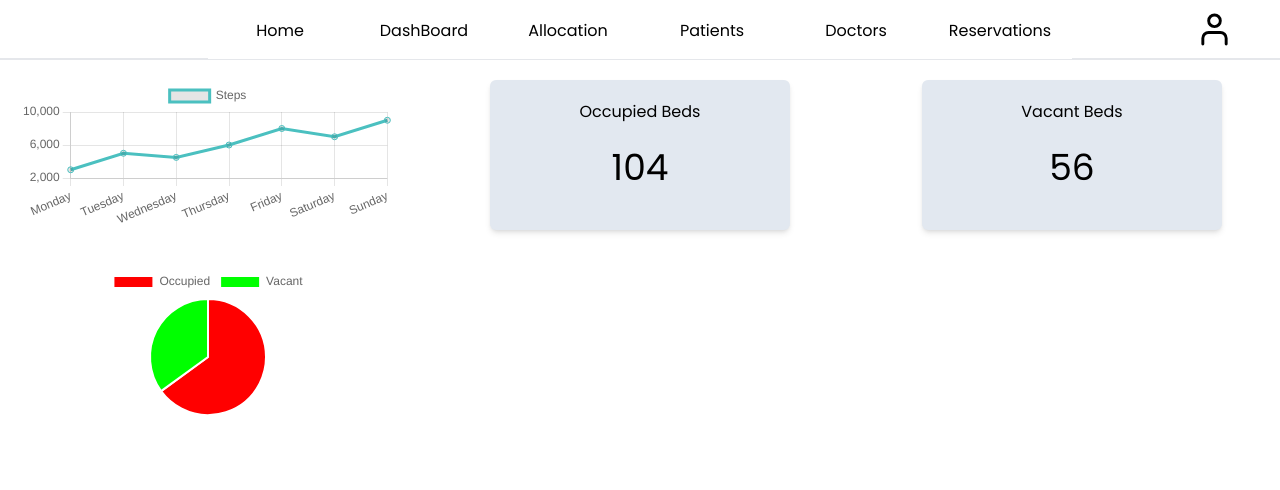
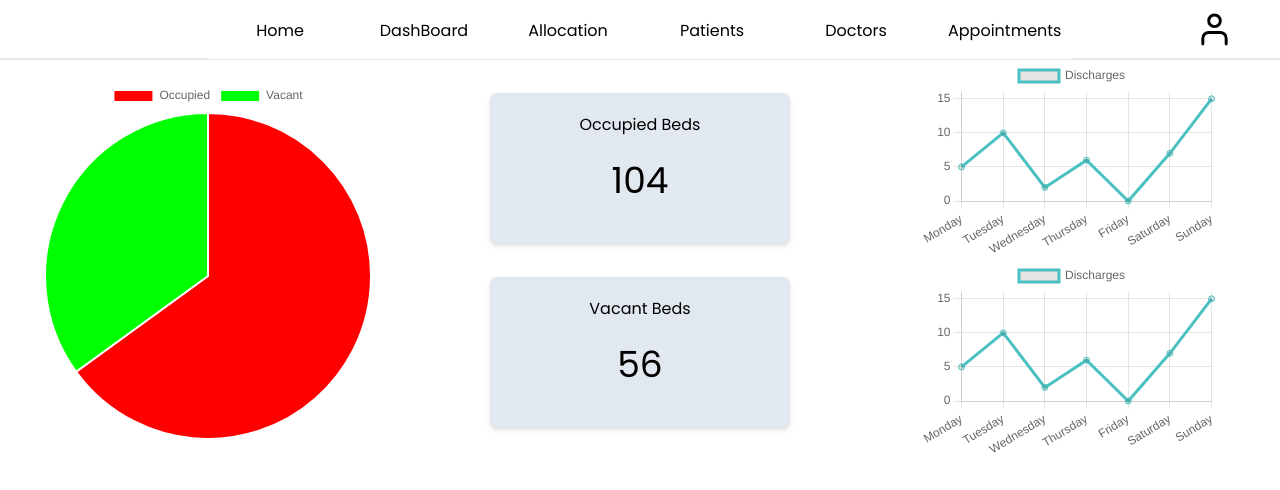
Before and after one commit to StatShibe/Healthcare_Analytics, a React (Vite) app in the folder healthcare_frontend/: page /dashboard in a window 1280 px wide. Shown: the top 490 px of the page. Built offline with nearby package versions, Linux system fonts and the light colour scheme.

Commit message:
added all pages

```diff
--- a/healthcare_frontend/src/App.jsx
+++ b/healthcare_frontend/src/App.jsx
@@ -1,5 +1,5 @@
 import './App.css';
-import { NavigationBar } from './components/NavigationBar';
+import  NavigationBar from './components/NavigationBar';
 
 function App() {
 
--- a/healthcare_frontend/src/components/Charts/Line.jsx
+++ b/healthcare_frontend/src/components/Charts/Line.jsx
@@ -9,7 +9,8 @@ ChartJS.register(
 const LineGraph = () => {
 
 	const options = {
-		maintainAspectRatio : false
+		maintainAspectRatio : false,
+		responsive : true
 	}
 
 	return(
--- a/healthcare_frontend/src/components/Charts/Pie.jsx
+++ b/healthcare_frontend/src/components/Charts/Pie.jsx
@@ -27,7 +27,8 @@ const PieGraph = () => {
     };
 
 	const options = {
-		maintainAspectRatio : false
+		maintainAspectRatio : false,
+        responsive : true
 	}
 
 	return(
--- a/healthcare_frontend/src/components/NavigationBar.jsx
+++ b/healthcare_frontend/src/components/NavigationBar.jsx
@@ -1,7 +1,7 @@
 import {Link} from "react-router-dom"
 import profileIcon from "../assets/images/profileIcon.svg"
 
-export const NavigationBar = () => {
+const NavigationBar = () => {
 
   const buttonStyling = 'bg-white h-[60px] w-36 p-5 text-center hover:bg-slate-400 hover:text-white';
 
@@ -11,10 +11,10 @@ export const NavigationBar = () => {
 			<div className='flex flex-row h-[60px] w-full bg-white justify-center items-center text-center border-b-2'>
 				<div className={buttonStyling}><Link to = "/">Home</Link></div>
 				<div className={buttonStyling}><Link to = "/dashboard">DashBoard</Link>	</div>
-				<div className={buttonStyling}><Link to = "#allocation">Allocation</Link></div>
-				<div className={buttonStyling}><Link to = "#patients">Patients</Link></div>
-				<div className={buttonStyling}><Link to = "#doctors">Doctors</Link></div>
-				<div className={buttonStyling}><Link to = "#reservations">Reservations</Link></div>
+				<div className={buttonStyling}><Link to = "/allocation">Allocation</Link></div>
+				<div className={buttonStyling}><Link to = "/patients">Patients</Link></div>
+				<div className={buttonStyling}><Link to = "/doctors">Doctors</Link></div>
+				<div className={buttonStyling}><Link to = "/appointments">Appointments</Link></div>
 				<div className="absolute right-0 pr-12">
 					<Link to = "/login"><img src={profileIcon} className="h-[35px] w-[35px]" /></Link>
 				</div>
@@ -23,3 +23,5 @@ export const NavigationBar = () => {
     </>
   )
 }
+
+export default NavigationBar;
--- a/healthcare_frontend/src/main.jsx
+++ b/healthcare_frontend/src/main.jsx
@@ -7,6 +7,10 @@ import { createBrowserRouter, RouterProvider} from 'react-router-dom'
 import LoginPage from './pages/LoginPage'
 import DashboardPage from './pages/DashboardPage'
 import ErrorPage from './pages/ErrorPage'
+import RoomAllocation from './pages/RoomAllocation'
+import Patients from './pages/Patients'
+import Doctors from './pages/Doctors'
+import { Appointments } from './pages/Appointments'
 
 const router = createBrowserRouter([
 	{
@@ -23,6 +27,26 @@ const router = createBrowserRouter([
 		path : "dashboard",
 		element : <DashboardPage/>,
 		errorElement : <ErrorPage/>
+	},
+	{
+		path : "allocation",
+		element : <RoomAllocation/>,
+		errorElement : <ErrorPage/>
+	},
+	{
+		path : "patients",
+		element : <Patients/>,
+		errorElement : <ErrorPage/>
+	},
+	{
+		path : "doctors",
+		element : <Doctors/>,
+		errorElement : <ErrorPage/>
+	},
+	{
+		path : "appointments",
+		element : <Appointments/>,
+		errorElement : <ErrorPage/>
 	}
 ]);
 
--- a/healthcare_frontend/src/mockdata/FakeData.js
+++ b/healthcare_frontend/src/mockdata/FakeData.js
@@ -10,8 +10,8 @@ export const lineChartData = {
     ],
     datasets : [
         {
-            label : "Steps",
-            data: [3000, 5000, 4500, 6000, 8000, 7000, 9000],
+            label : "Discharges",
+            data: [5, 10, 2, 6, 0, 7, 15],
             borderColor: "rgb(75, 192, 192)",
         },
     ],
--- /dev/null
+++ b/healthcare_frontend/src/pages/Appointments.jsx
@@ -0,0 +1,11 @@
+import React from 'react'
+import NavigationBar from '../components/NavigationBar'
+
+export const Appointments = () => {
+  return (
+    <div className='h-screen w-screen bg-white font-poppins'>
+        <NavigationBar/>
+        <h1>Appointments done here</h1>
+    </div>
+  )
+}
--- a/healthcare_frontend/src/pages/DashboardPage.jsx
+++ b/healthcare_frontend/src/pages/DashboardPage.jsx
@@ -1,5 +1,5 @@
 import React from 'react'
-import { NavigationBar } from '../components/NavigationBar'
+import  NavigationBar from '../components/NavigationBar'
 import LineGraph from '../components/Charts/Line'
 import PieGraph from '../components/Charts/Pie'
 
@@ -9,26 +9,29 @@ const DashboardPage = () => {
     <>
 		<div className="h-screen w-screen bg-white font-poppins">
 		  	<NavigationBar/>
-			<div className='grid grid-cols-3 gap-4 justify-center'>
+			<div className='grid grid-cols-3 grid-rows-3 gap-4 justify-center'>
 				<div className='p-5'>
-					<LineGraph/>
+					<PieGraph/>
         		</div>
-				<div className='flex items-center justify-center'>
+				<div className='flex flex-col items-center justify-evenly'>
 					<div className='h-[150px] w-[300px] bg-slate-200 p-5 text-center rounded-md shadow-md'>
 						<h2>Occupied Beds</h2>
 						<br/>
 						<p className='text-4xl'>104</p>
 					</div>
-				</div>
-				<div className='flex items-center justify-center'>
 					<div className='h-[150px] w-[300px] bg-slate-200 p-5 text-center rounded-md shadow-md'>
 						<h2>Vacant Beds</h2>
 						<br/>
 						<p className='text-4xl'>56</p>
 					</div>
 				</div>
-				<div>
-					<PieGraph/>
+				<div className='flex flex-col items-center justify-between'>
+					<div className='h-[200px]'>
+						<LineGraph/>
+					</div>
+					<div className='h-[200px]'>
+						<LineGraph/>
+					</div>
 				</div>
 			</div>
       	</div>
--- /dev/null
+++ b/healthcare_frontend/src/pages/Doctors.jsx
@@ -0,0 +1,12 @@
+import NavigationBar from '../components/NavigationBar'
+
+export const Doctors = () => {
+  return (
+    <div className='h-screen w-screen bg-white font-poppins'>
+    <NavigationBar/>
+        <h2>Doctors Page</h2>
+    </div>
+  )
+}
+
+export default Doctors
--- /dev/null
+++ b/healthcare_frontend/src/pages/Patients.jsx
@@ -0,0 +1,13 @@
+import NavigationBar from "../components/NavigationBar"
+
+
+const Patients = () => {
+  return (
+    <div className="h-screen w-screem bg-white font-poppins">
+        <NavigationBar/>
+        <h1>Patients Details</h1>
+    </div>
+  )
+}
+
+export default Patients
--- /dev/null
+++ b/healthcare_frontend/src/pages/RoomAllocation.jsx
@@ -0,0 +1,12 @@
+import  NavigationBar  from "../components/NavigationBar"
+
+const RoomAllocation = () => {
+  return (
+    <div className="h-screen w-screen bg-white font-poppins">
+        <NavigationBar/>
+        <h1>Room Allocation page</h1>
+    </div>
+  )
+}
+
+export default RoomAllocation
```
